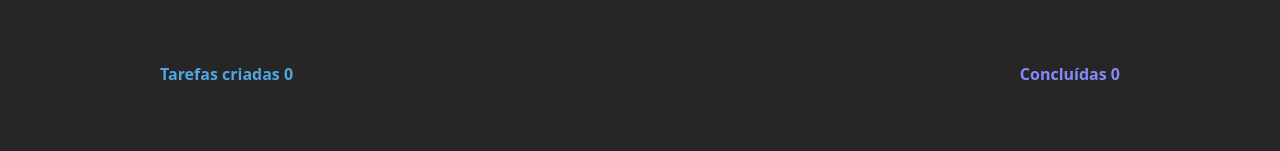
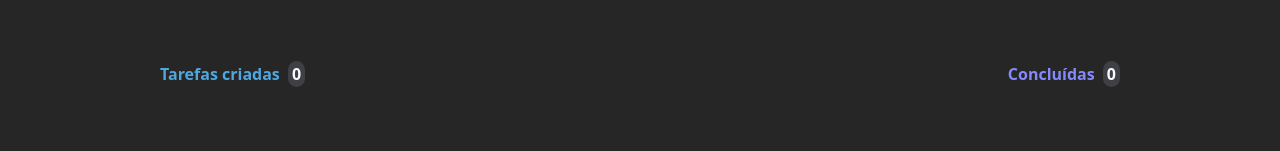
Before and after one commit to manoel-lopes/todo-list-app, a React app: page / in a window 1280 px wide. Shown: the part 266-417 px from the top of the page. Built offline with nearby package versions, Linux system fonts and the light colour scheme; the HTML template or start-up script is replaced by a standard one.

Commit message:
refact: code

```diff
--- a/package.json
+++ b/package.json
@@ -22,7 +22,6 @@
     "autoprefixer": "^10.4.13",
     "eslint": "^8.35.0",
     "postcss": "^8.4.21",
-    "sass": "^1.58.3",
     "tailwindcss": "^3.2.7",
     "typescript": "^4.9.3",
     "vite": "^4.1.0"
--- a/src/components/TaskList/index.tsx
+++ b/src/components/TaskList/index.tsx
@@ -32,16 +32,17 @@ export function TaskList({ tasks, setTasks }: TaskSubmitFormProps) {
     <>
       <div className={styles.stats}>
         <p>
-          Tarefas criadas <span>{taskCount}</span>
+          Tarefas criadas{' '}
+          <span className={styles.taskCounter}>{taskCount}</span>
         </p>
         <p>
           Concluídas{' '}
           {taskCount ? (
-            <span>
+            <span className={styles.taskCounter}>
               {taskCompleteCount} de {taskCount}
             </span>
           ) : (
-            <span>{taskCount}</span>
+            <span className={styles.taskCounter}>{taskCount}</span>
           )}
         </p>
       </div>
```
Also changed, not shown: 1 other file (tests, documents, lock files or other folders).
